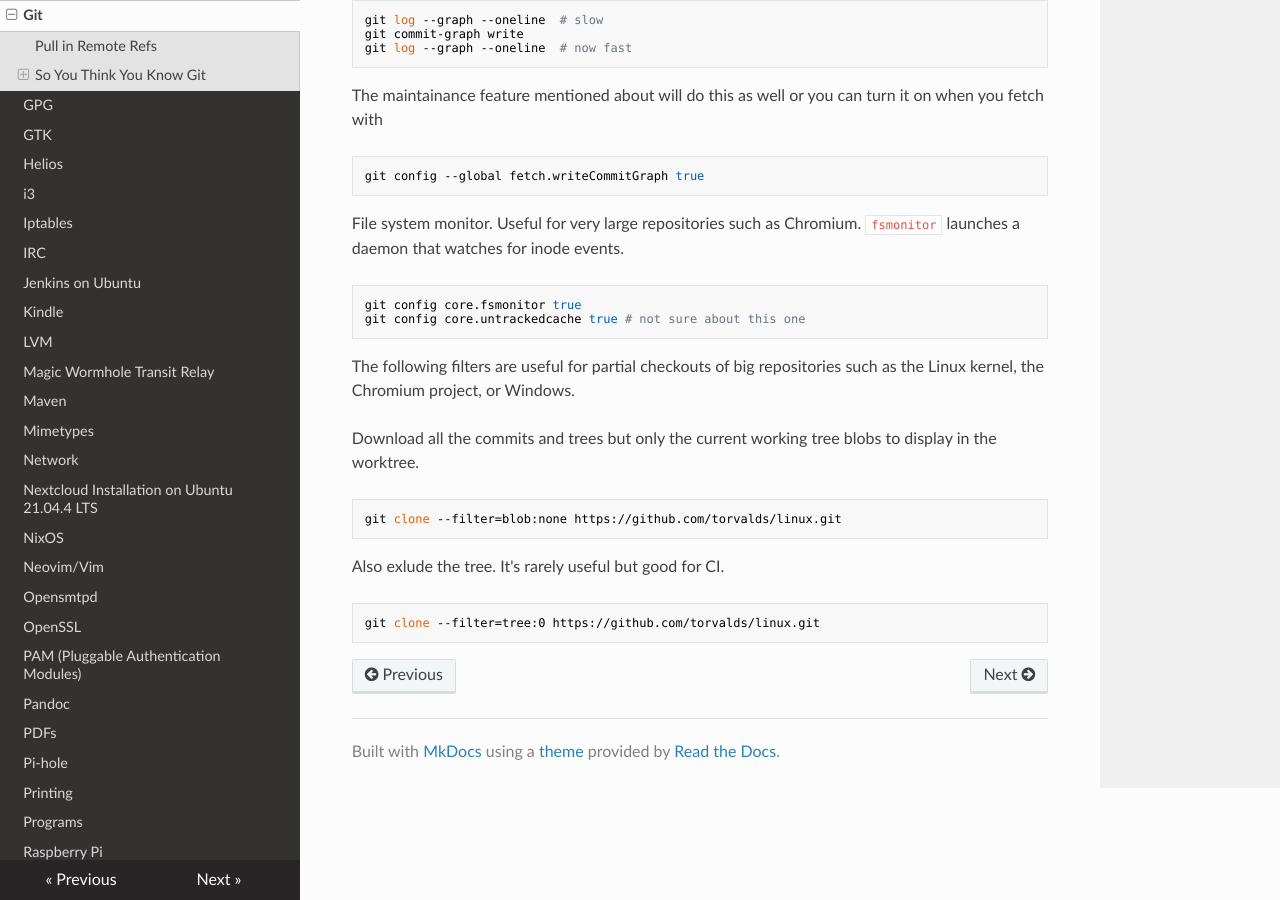
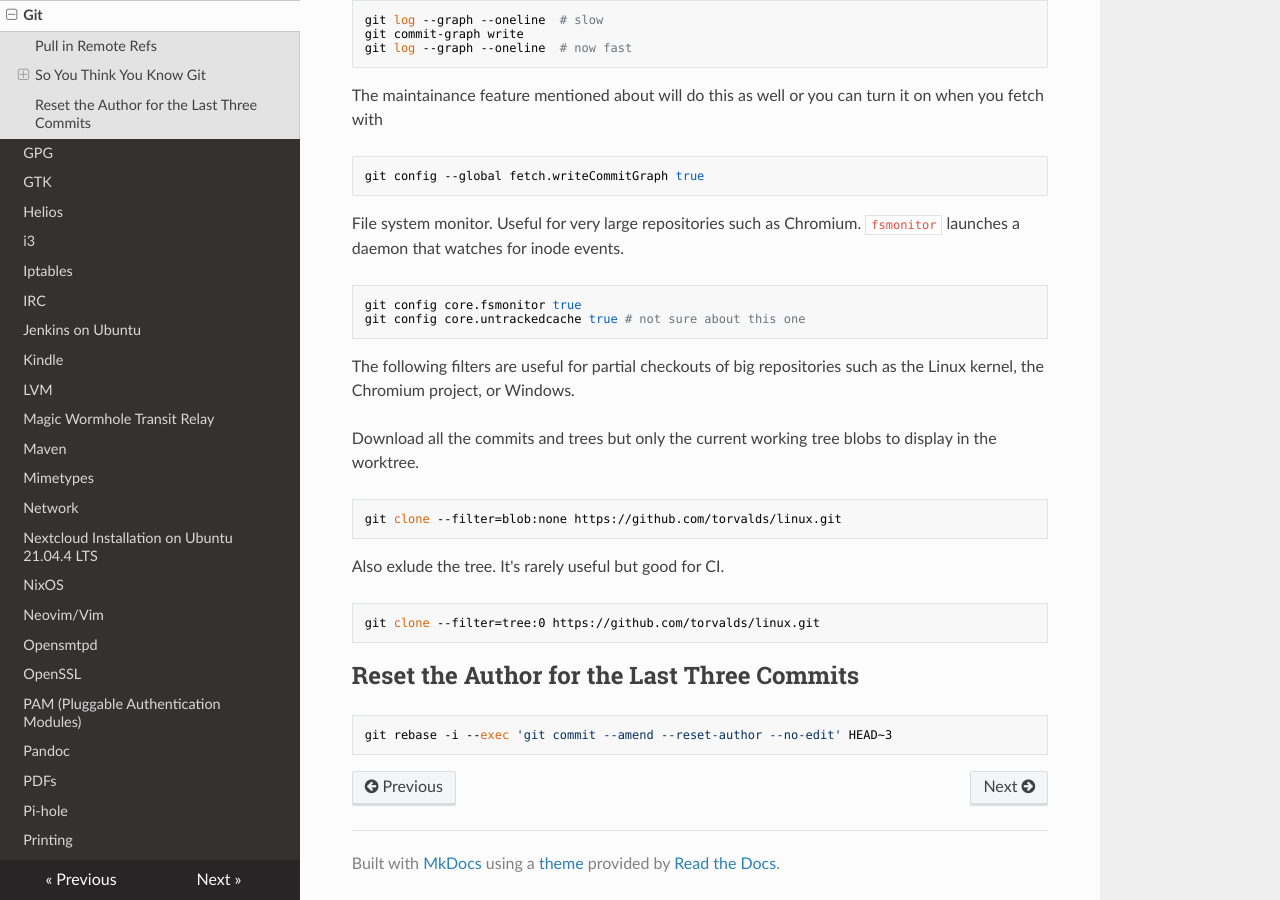
Before and after one commit to Maaxxs/wiki, an MkDocs documentation site: the page built from docs/git.md, in a window 1280 px wide and 900 px high, scrolled down 3227 px. Built offline with MkDocs 1.6.1, drawn with Linux system fonts in a browser that asks for light colours; nearby versions of some CDN libraries.

Commit message:
git: reset author for the last three commits

````diff
--- a/docs/git.md
+++ b/docs/git.md
@@ -219,3 +219,9 @@ Also exlude the tree. It's rarely useful but good for CI.
 ```sh
 git clone --filter=tree:0 https://github.com/torvalds/linux.git
 ```
+
+## Reset the Author for the Last Three Commits
+
+```sh
+git rebase -i --exec 'git commit --amend --reset-author --no-edit' HEAD~3
+```
````
